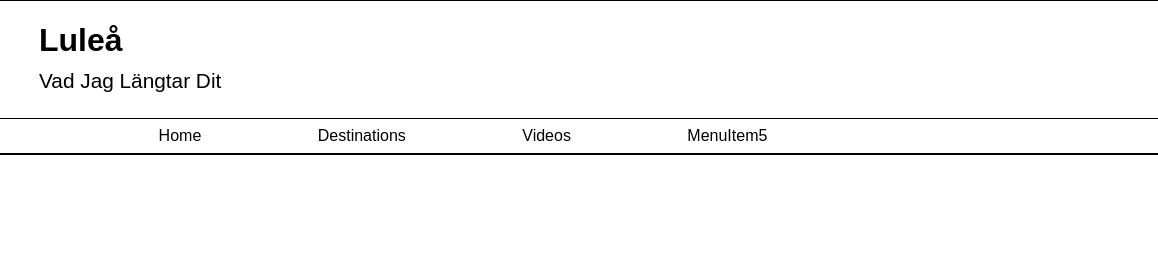
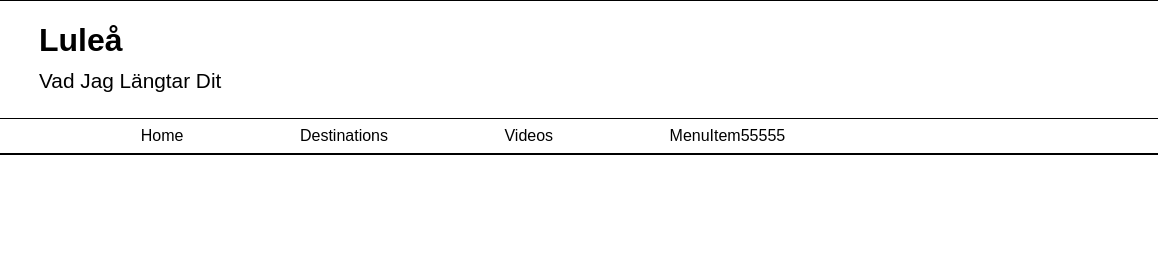
Before and after one commit to mikaelatorn/LuleaAssignment, a plain HTML site: page index.html in a window 1280 px wide. Shown: the top 272 px of the page, 122-1280 px from the left. Drawn offline with Linux system fonts and the light colour scheme.

Commit message:
main branch

```diff
--- a/index.html
+++ b/index.html
@@ -21,7 +21,7 @@
 					<li>Home</li>
 					<li>Destinations</li>
 					<li>Videos</li>
-					<li>MenuItem5</li>
+					<li>MenuItem55555</li>
 				</ul>
 			</div>
 		</div>
```
